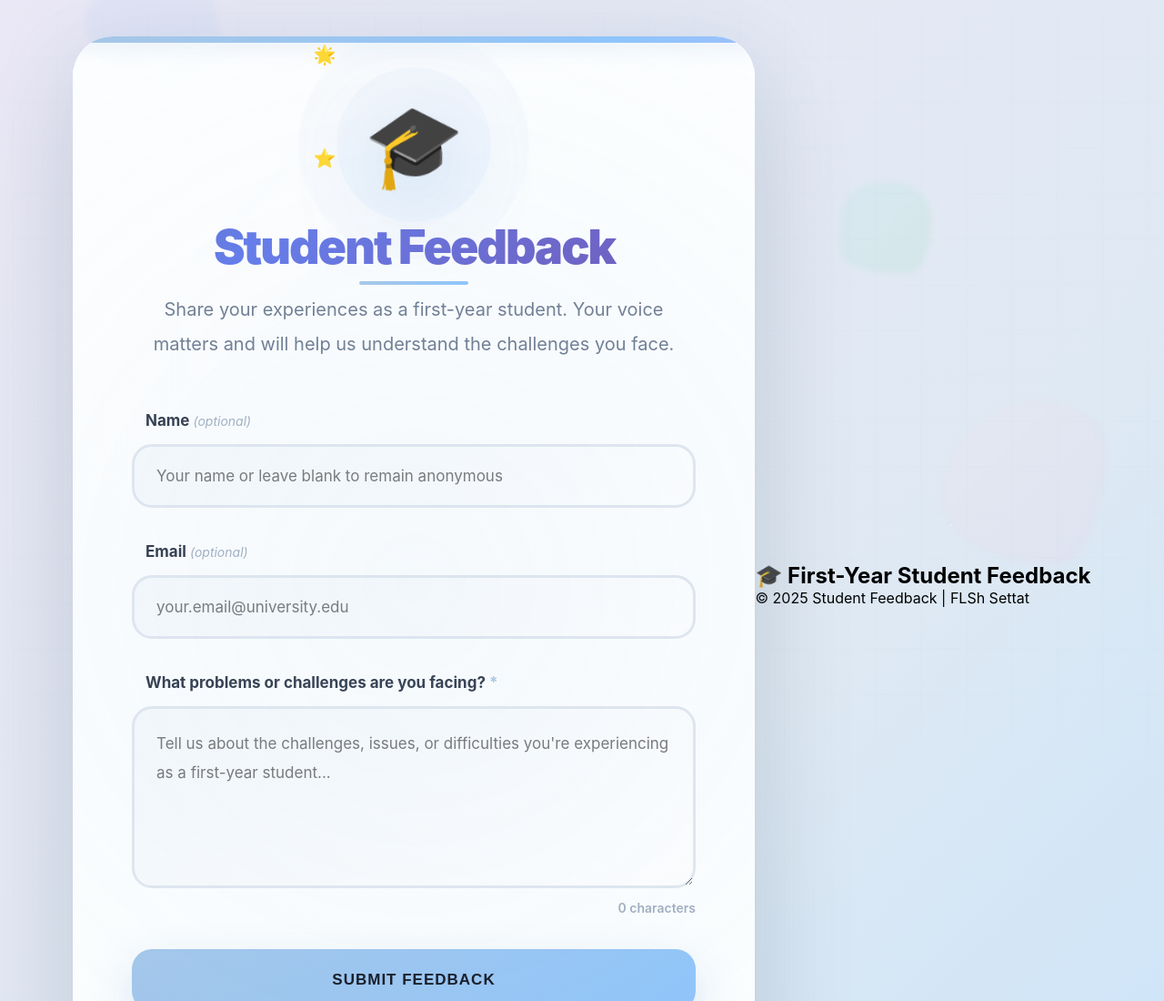
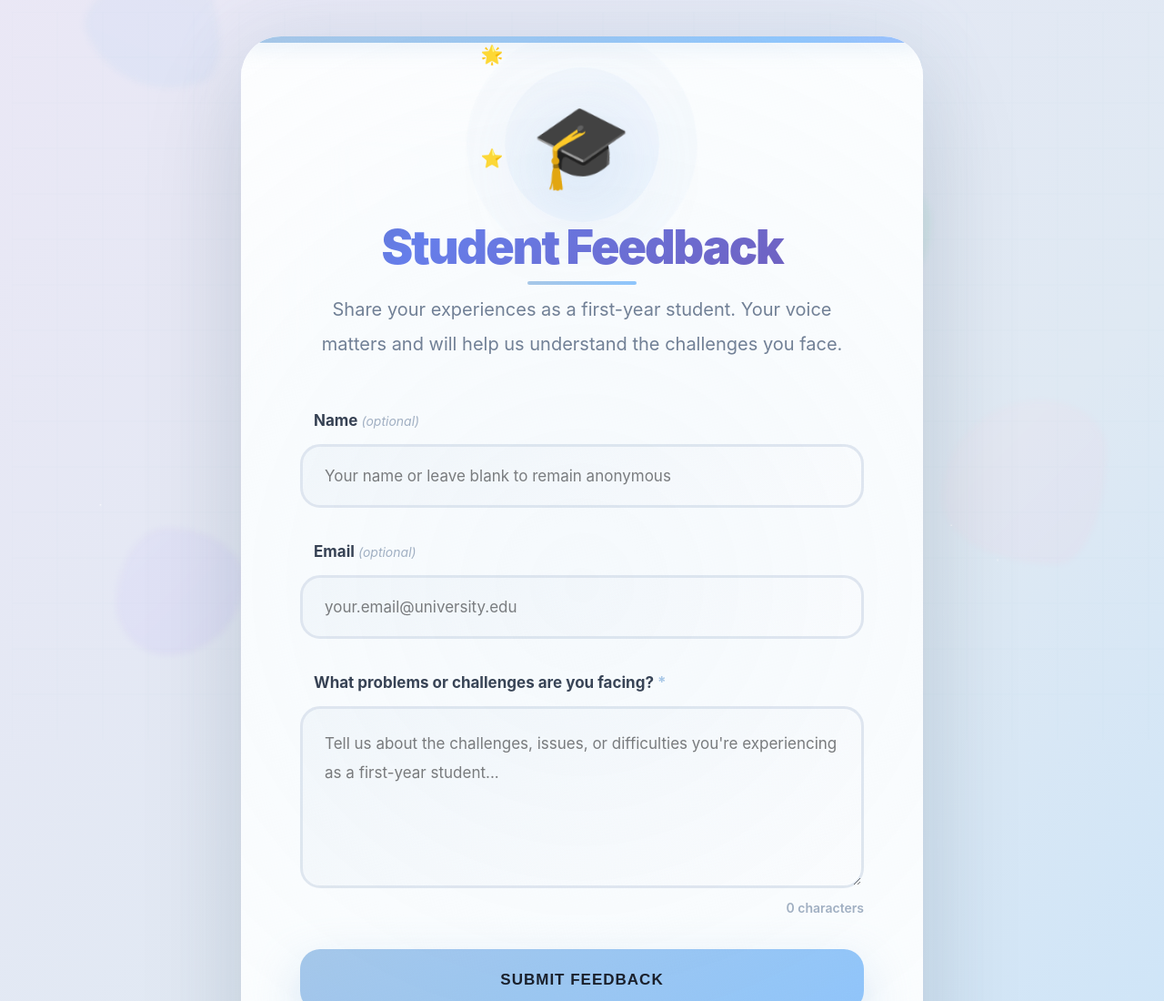
Before and after one commit to youness099/first-year-students-feedbacks, a plain HTML site: page index.html in a window 1280 px wide. Shown: the top 1100 px of the page at 91% size. Drawn offline with Linux system fonts and the light colour scheme.

Commit message:
Update index.html

```diff
--- a/index.html
+++ b/index.html
@@ -1047,8 +1047,6 @@
     </script>
 </body>
   <form action="https://formspree.io/f/xrbyyjwo" method="POST">
-    <h2>🎓 First-Year Student Feedback</h2>
-    <footer>© 2025 Student Feedback | FLSh Settat</footer>
   </form>
 </body>
 </html>
```
